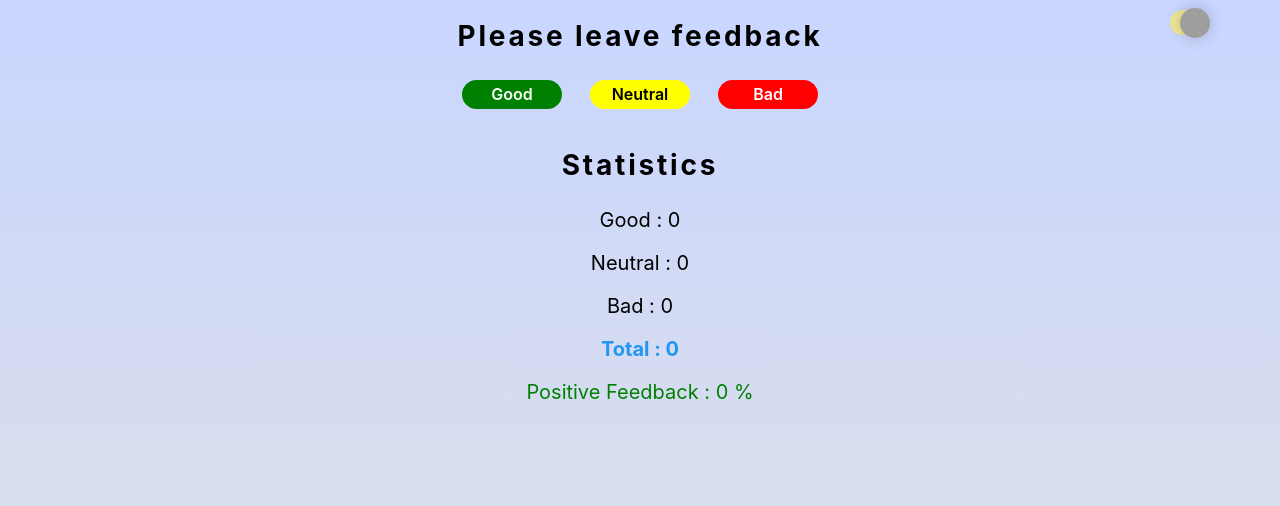
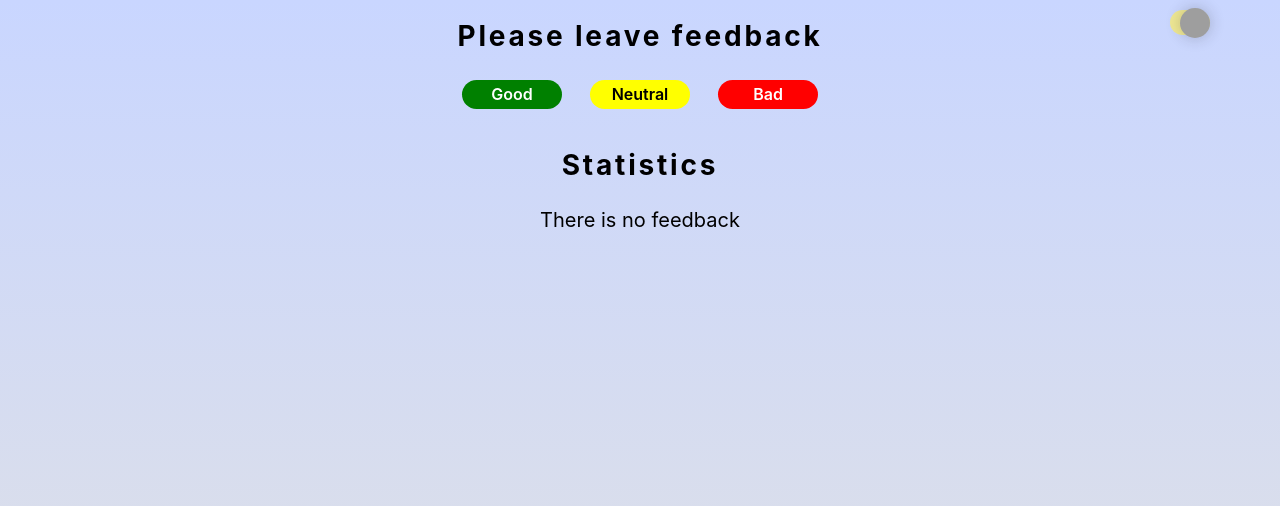
Before and after one commit to Igor-Chumak/goit-react-hw-02-feedback, a React (Create React App) app: page / in a window 1280 px wide. Shown: the top 506 px of the page. Built offline with nearby package versions, Linux system fonts and the light colour scheme; grey boxes are pictures that could not be loaded.

Commit message:
refact note

```diff
--- a/src/components/App/App.jsx
+++ b/src/components/App/App.jsx
@@ -7,6 +7,7 @@ import {
   CreateThemeSwitcher,
   ButtonList,
   Statistics,
+  Notification,
 } from 'components';
 import typeFeedbacks from 'data/type_feedback.json';
 // import typeFeedbacks from 'data/type_feedback_2.json';
@@ -71,11 +72,15 @@ export class App extends Component {
             />
           </Section>
           <Section title="Statistics">
-            <Statistics
-              state={this.state}
-              total={this.countTotalFeedback()}
-              positivePercentage={this.countPositiveFeedbackPercentage()}
-            />
+            {this.countTotalFeedback() > 0 ? (
+              <Statistics
+                state={this.state}
+                total={this.countTotalFeedback()}
+                positivePercentage={this.countPositiveFeedbackPercentage()}
+              />
+            ) : (
+              <Notification message="There is no feedback" />
+            )}
           </Section>
         </main>
       </ThemeProvider>
--- a/src/components/Notification/Notification.jsx
+++ b/src/components/Notification/Notification.jsx
@@ -0,0 +1,21 @@
+import { Component } from 'react';
+import PropTypes from 'prop-types';
+import styled from 'styled-components';
+
+const Message = styled.div`
+  color: inherit;
+  font-weight: normal;
+  font-size: 20px;
+  text-transform: none;
+  text-align: center;
+`;
+
+export class Notification extends Component {
+  static propTypes = {
+    message: PropTypes.string,
+  };
+
+  render() {
+    return <Message>{this.props.message}</Message>;
+  }
+}
```
